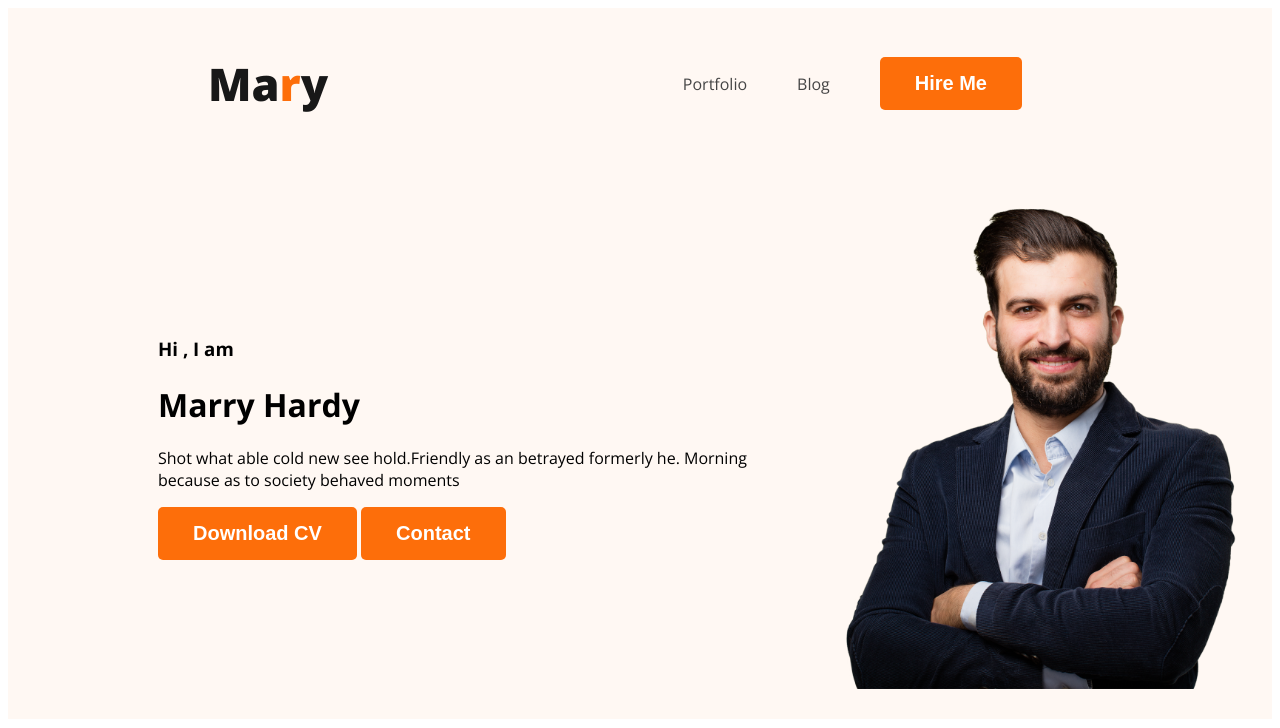
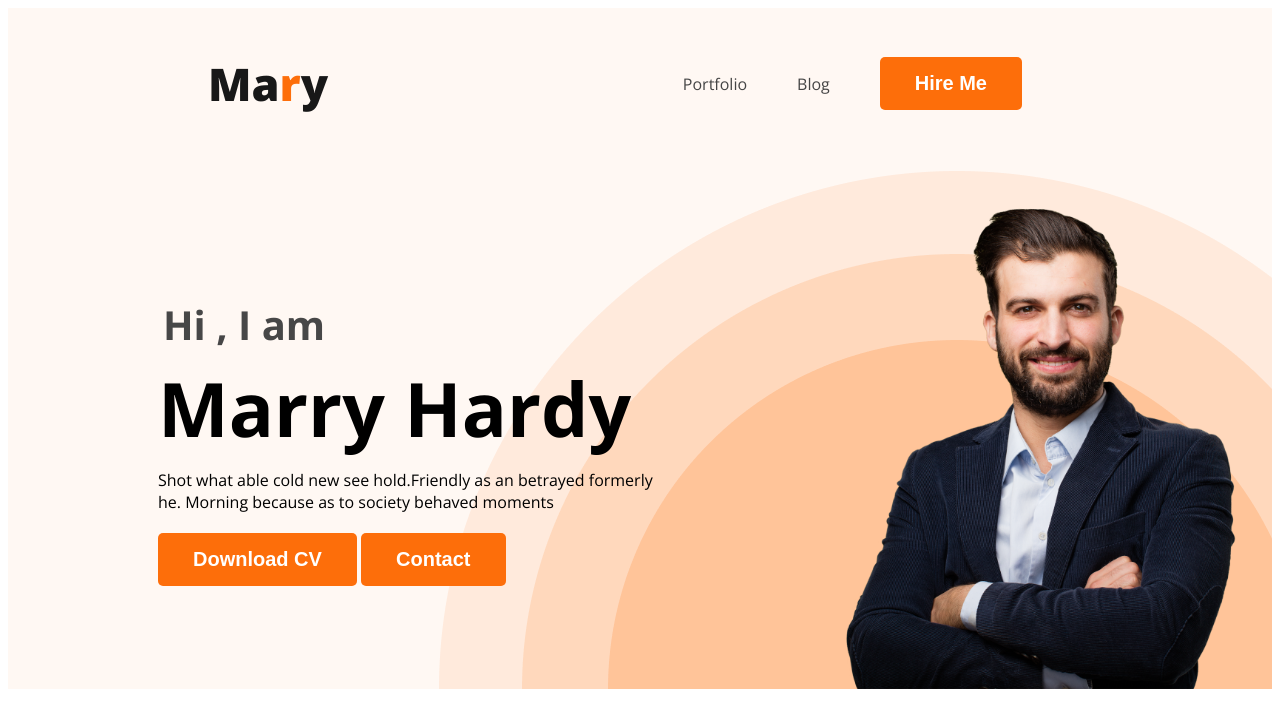
Before and after one commit to islamrakibul9274/Web-Developer-Portfolio, a plain HTML site: page index.html in a window 1280 px wide. Drawn offline with nearby package versions, Linux system fonts and the light colour scheme.

Commit message:
Completed the header section

```diff
--- a/index.html
+++ b/index.html
@@ -29,7 +29,7 @@
                 <h1 class="banner-title">
                     Marry Hardy
                 </h1>
-                <p>Shot what able cold new see hold.Friendly as an betrayed formerly he. Morning because as to society
+                <p class="banner-description">Shot what able cold new see hold.Friendly as an betrayed formerly he. Morning because as to society
                     behaved moments</p>
                 <button class="btn-primary">Download CV</button>
                 <button class="btn-primary">Contact</button>
@@ -37,7 +37,9 @@
             <img class="profile-picture" src="images/hardy.png" alt="">
         </div>
     </header>
-    <main></main>
+    <main>
+
+    </main>
     <footer></footer>
 </body>
 
--- a/styles/portfolio.css
+++ b/styles/portfolio.css
@@ -1,5 +1,9 @@
 /* nav related styles */
 /* common shared font styles */
+*{
+    /* margin: 0; */
+    /* padding: 0; */
+}
 body{
 
     font-family: "lato", sans-serif;
@@ -22,7 +26,6 @@ nav{
 }
 nav > ul{
     display: flex;
-    /* justify-content: center; */
     align-items: center;
 }
 nav li{
@@ -46,14 +49,36 @@ nav a{
 /* Header Related styles */
 
 .header{
-    background-color:#FFF8F3
+    background-color:#FFF8F3;
+    background-image: url(../images/header_bg.png);
+    background-repeat:  no-repeat;
+    background-position: bottom right;
+
 }
 .banner{
-    padding: 30px 30px 30px 150px;
+    padding: 30px 30px 0px 150px;
     display: flex;
-    /* justify-content: space-between; */
+    justify-content: space-between;
     align-items: center;
+}
+.banner-content{
+    max-width: 500px;
 }
 .banner .profile-picture{
     height: 500px;
 }
+.banner-greeting{
+    font-size: 40px;
+    color: #474747;
+    margin: 5px;
+}
+.banner-title{
+    font-size: 75px;
+    font-weight: 700;
+    margin: 5px 0px 5px 0;
+}
+.banner-description{
+    margin: 10px 0px 20px 0px;
+}
+
+/* Main section */
```
